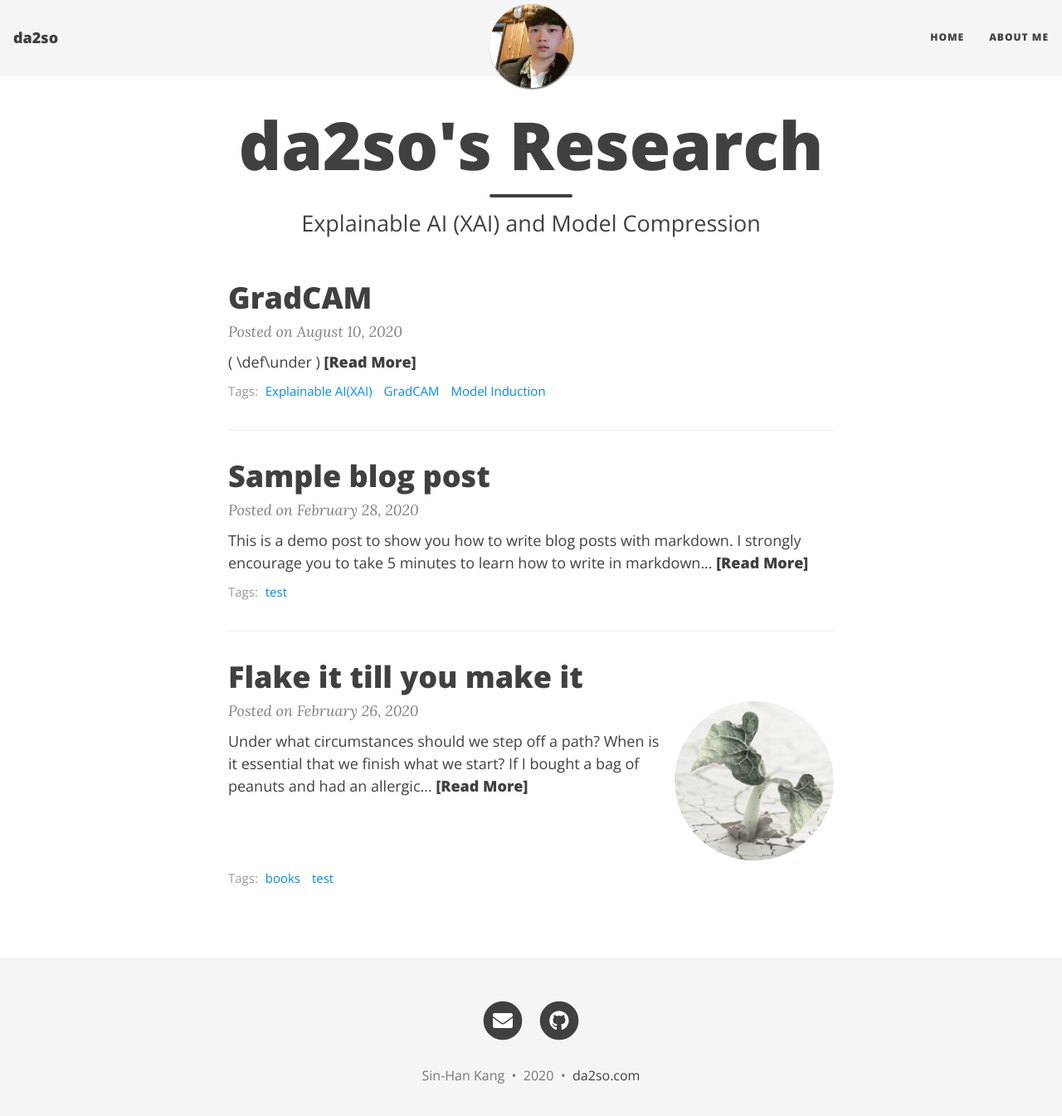
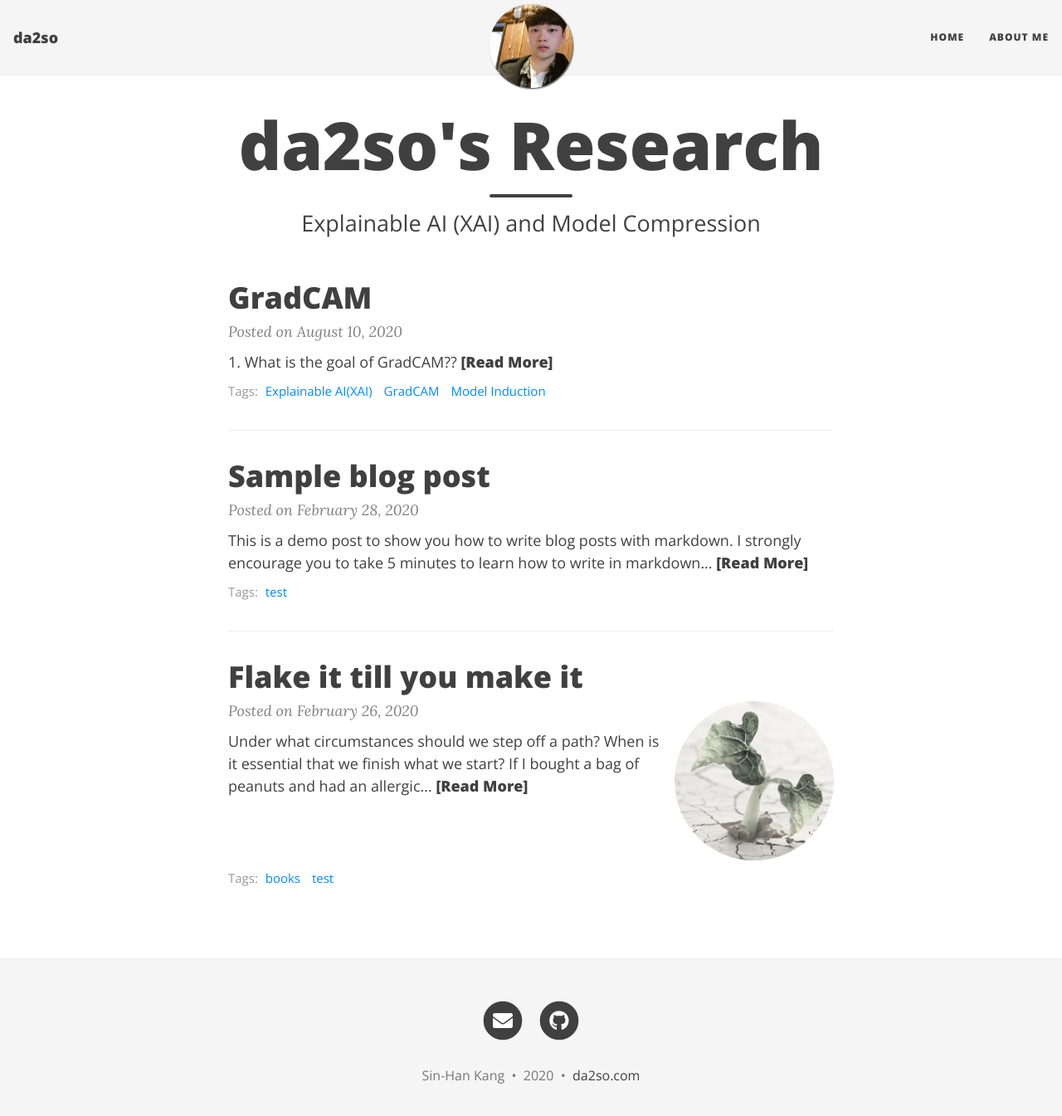
Before and after one commit to da2so/da2so.github.io, a Jekyll site: the page built from index.html, in a window 1280 px wide and 1358 px high. Shown: the top 1345 px of the window at 83% size. Built offline with Jekyll 4.4.1, drawn with Linux system fonts in a browser that asks for light colours; nearby versions of some CDN libraries; the list of posts is cut into pages by our own code.

Commit message:
Update 2020-08-10-GradCAM.md

```diff
--- a/_posts/2020-08-10-GradCAM.md
+++ b/_posts/2020-08-10-GradCAM.md
@@ -5,9 +5,6 @@
 comments: true
 use_math: true
 ---
-\(
-\def\under{{_}}
-\)
 
 ## 1. What is the goal of GradCAM??
 
@@ -34,7 +31,7 @@
 The property of feature map <span style="color:DodgerBlue">$A^k$</span> from last convolution layer: We expect the last convolution layer to have the best comprise between high-level semantics and detailed spatial information
 
 
-Obtaining the neuron importance weights <span style="color:DodgerBlue">$w^{c}\under{k}=$ $\frac{1}{z} \sum_{i}$</span>
+Obtaining the neuron importance weights <span style="color:DodgerBlue">$`w^{c}_{k}=$ $\frac{1}{z} \sum_{i}`$</span>
 
 
 <br/>
```
